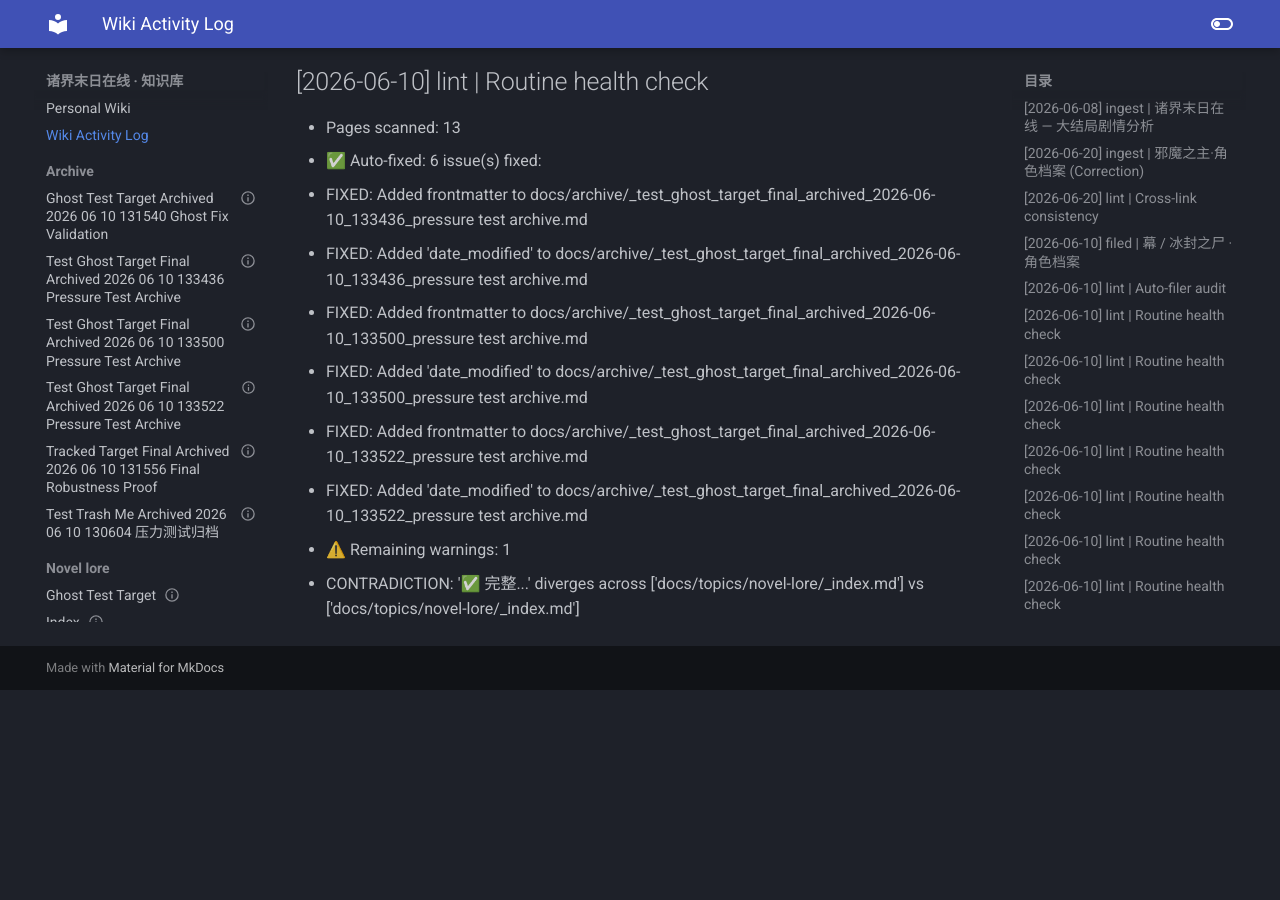
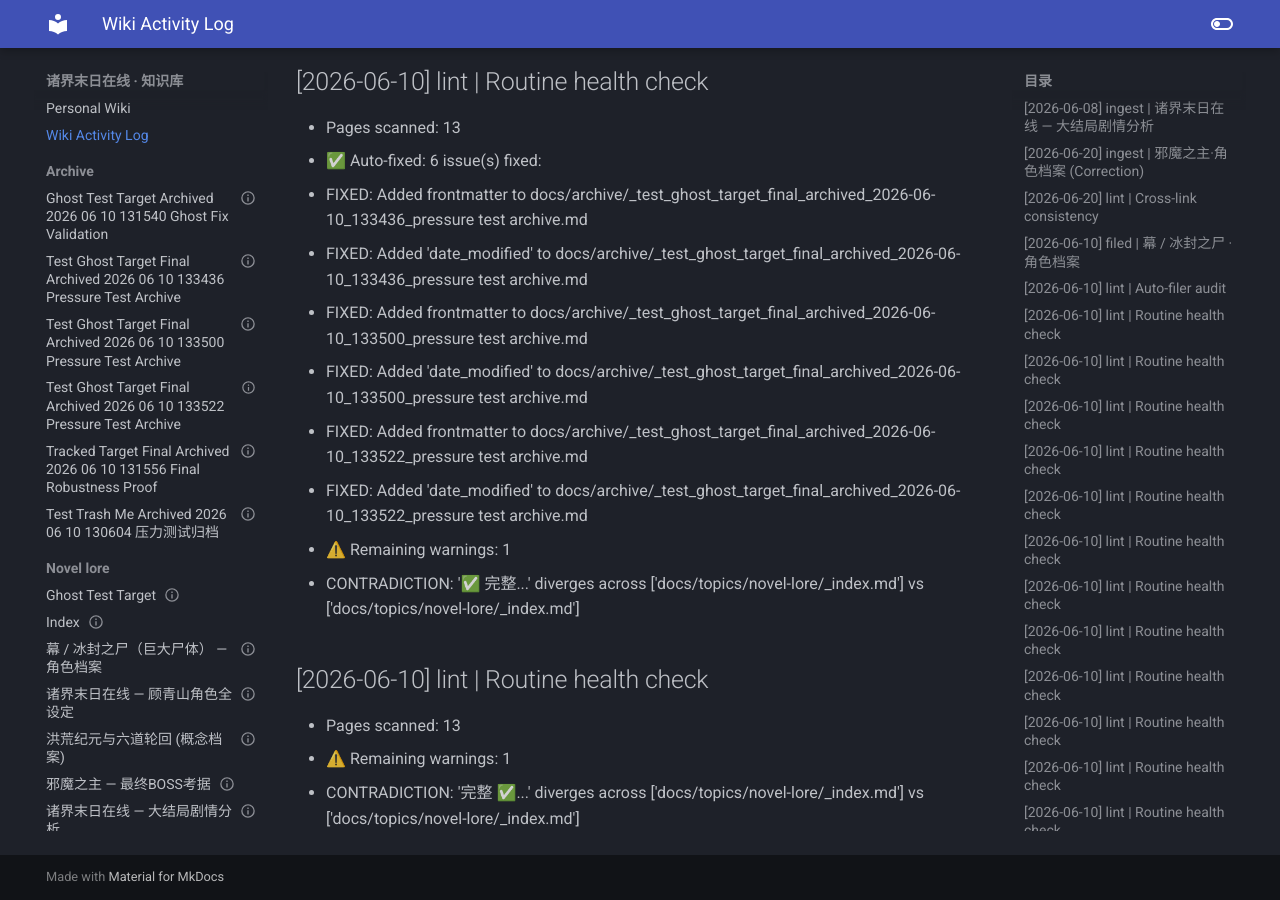
Before and after one commit to Zack3155/llm-wiki, an MkDocs documentation site: the page built from docs/log.md, in a window 1280 px wide and 900 px high, scrolled down 5636 px. Built offline with MkDocs 1.6.1 and Material for MkDocs 9.7.7, drawn with Linux system fonts in a browser that asks for light colours; before the commit the page ends 6326 px from its top, so only the background shows below that.

Commit message:
🤖 Wiki Linter Auto-Commit: 2026-06-10 14:04:49

```diff
--- a/docs/log.md
+++ b/docs/log.md
@@ -139,3 +139,8 @@
   - FIXED: Added 'date_modified' to docs/archive/_test_ghost_target_final_archived_2026-06-10_133522_pressure test archive.md
 - ⚠️ Remaining warnings: 1
   - CONTRADICTION: '✅ 完整...' diverges across ['docs/topics/novel-lore/_index.md'] vs ['docs/topics/novel-lore/_index.md']
+
+## [2026-06-10] lint | Routine health check
+- Pages scanned: 13
+- ⚠️ Remaining warnings: 1
+  - CONTRADICTION: '完整 ✅...' diverges across ['docs/topics/novel-lore/_index.md'] vs ['docs/topics/novel-lore/_index.md']
```
